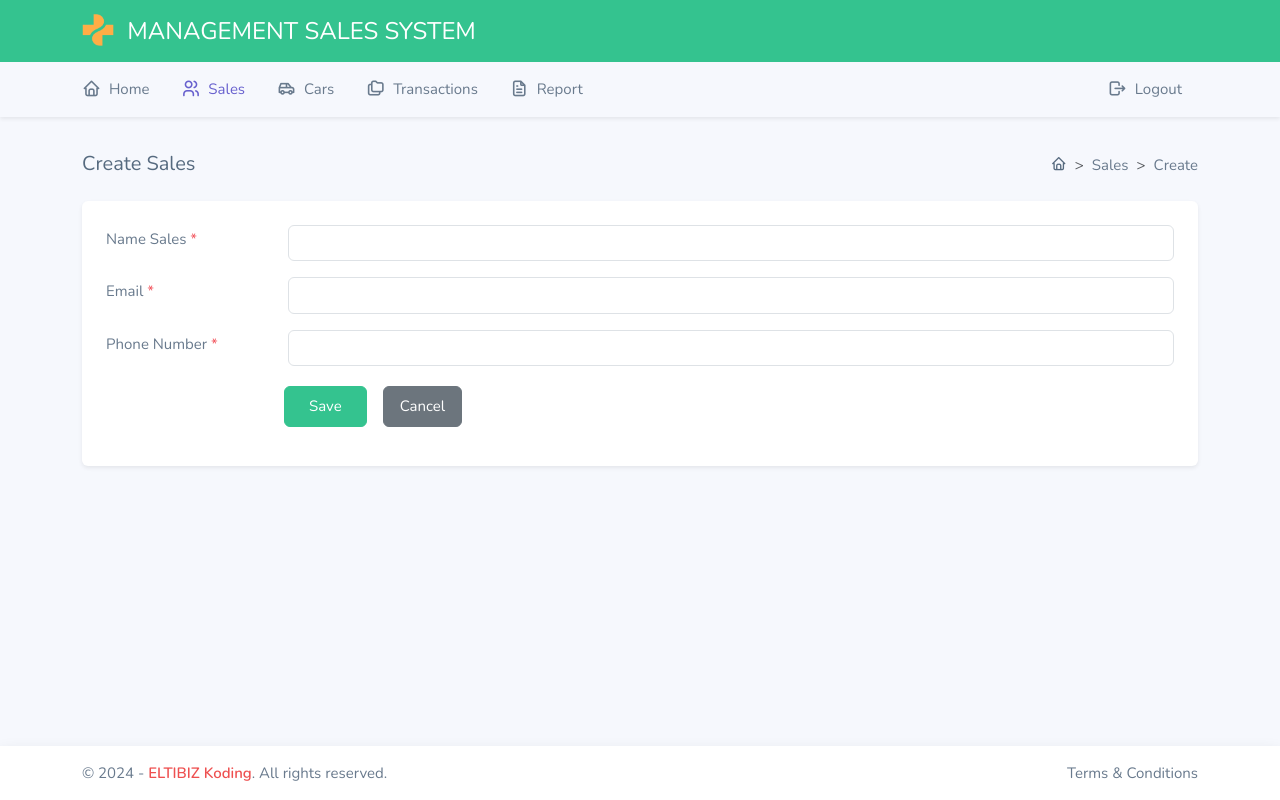
After one commit to kumpultugas17/aplikasi-sales-cars, a PHP site: page /sales-edit.php in a window 1280 px wide. The commit adds this page. Run offline with PHP 8.4, Linux system fonts and the light colour scheme; data that the repository does not hold is empty; some libraries are stand-ins or nearby versions.

Commit message:
materi 23-11-2024

```diff
--- /dev/null
+++ b/sales-edit.php
@@ -0,0 +1,199 @@
+<?php
+$conn = mysqli_connect('localhost', 'root', '', 'db_mik2_sales_car');
+if (isset($_GET['id'])) {
+   $id = $_GET['id'];
+   $query = $conn->query("SELECT * FROM sales WHERE id = '$id'");
+   $result = mysqli_fetch_assoc($query);
+}
+?>
+
+<!DOCTYPE html class="h-100">
+<html lang="en">
+
+<head>
+   <meta charset="UTF-8">
+   <meta name="viewport" content="width=device-width, initial-scale=1.0">
+   <meta name="description" content="Aplikasi Management Sales Car">
+   <meta name="author" content="M. Iqbal Adenan">
+   <title>Dashboard</title>
+   <!-- Bootstrap CSS -->
+   <link rel="stylesheet" href="assets/css/bootstrap.min.css">
+   <!-- Tabler Icons CSS -->
+   <link rel="stylesheet" href="https://cdn.jsdelivr.net/npm/@tabler/icons-webfont@latest/dist/tabler-icons.min.css" />
+   <!-- Font -->
+   <link href="https://fonts.googleapis.com/css?family=Nunito:200,200i,300,300i,400,400i,600,600i,700,700i,800,800i,900,900i" rel="stylesheet">
+   <!-- Flatpickr CSS -->
+   <link href="https://cdn.jsdelivr.net/npm/flatpickr@4.6.13/dist/flatpickr.min.css" rel="stylesheet">
+   <!-- Select2 CSS -->
+   <link href="https://cdn.jsdelivr.net/npm/select2@4.1.0-rc.0/dist/css/select2.min.css" rel="stylesheet" />
+   <!-- Template CSS -->
+   <link rel="stylesheet" href="assets/css/app.css">
+   <!-- jQuery Core -->
+   <script src="https://code.jquery.com/jquery-3.7.1.min.js" integrity="sha256-/JqT3SQfawRcv/BIHPThkBvs0OEvtFFmqPF/lYI/Cxo=" crossorigin="anonymous"></script>
+   <style>
+      body {
+         display: flex;
+         flex-direction: column;
+         min-height: 100vh;
+         margin: 0;
+      }
+
+      main {
+         flex: 1;
+      }
+   </style>
+</head>
+
+<body>
+   <header>
+      <!-- Navbar Top -->
+      <nav class="navbar navbar-top fixed-top bg-success text-white">
+         <div class="container">
+            <!-- Navbar Brand -->
+            <a class="d-inline navbar-brand text-white" href="#">
+               <!-- logo -->
+               <img src="assets/images/logo-dashboard.png" alt="Logo" width="32" class="align-text-bottom me-2">
+               <!-- title -->
+               <span class="fs-4 text-uppercase">Management Sales System</span>
+            </a>
+         </div>
+      </nav>
+      <!-- Navbar Menu -->
+      <nav class="navbar navbar-menu fixed-top navbar-expand-lg shadow-lg-sm">
+         <div class="container">
+            <div class="collapse navbar-collapse" id="navbarSupportedContent">
+               <ul class="navbar-nav me-auto">
+                  <li class="nav-item">
+                     <a class="nav-link text-nowrap me-3" aria-current="page" href="dashboard.php">
+                        <i class="ti ti-home align-text-top me-1"></i> Home
+                     </a>
+                  </li>
+                  <li class="nav-item">
+                     <a class="nav-link text-nowrap me-3 active" href="sales.php">
+                        <i class="ti ti-users align-text-top me-1"></i> Sales
+                     </a>
+                  </li>
+                  <li class="nav-item">
+                     <a class="nav-link text-nowrap me-3" href="cars.php">
+                        <i class="ti ti-car align-text-top me-1"></i> Cars
+                     </a>
+                  </li>
+                  <li class="nav-item">
+                     <a class="nav-link text-nowrap me-3" href="transactions.php">
+                        <i class="ti ti-folders align-text-top me-1"></i> Transactions
+                     </a>
+                  </li>
+                  <li class="nav-item">
+                     <a class="nav-link text-nowrap" href="report.php">
+                        <i class="ti ti-file-text align-text-top me-1"></i> Report
+                     </a>
+                  </li>
+               </ul>
+               <ul class="navbar-nav">
+                  <li class="nav-item">
+                     <a href="logout.php" class="nav-link text-nowrap">
+                        <i class="ti ti-logout align-text-top me-1"></i> Logout
+                     </a>
+                  </li>
+               </ul>
+            </div>
+         </div>
+      </nav>
+   </header>
+
+   <main class="flex-shrink-0">
+      <div class="container">
+         <div class="page-content">
+            <div class="d-flex flex-column flex-lg-row mb-2">
+               <!-- Page Title -->
+               <div class="flex-grow-1">
+                  <h5 class="page-title">Create Sales</h5>
+               </div>
+               <div class="pt-lg-1">
+                  <nav style="--bs-breadcrumb-divider: '>';" aria-label="breadcrumb">
+                     <ol class="breadcrumb">
+                        <li class="breadcrumb-item">
+                           <a href="sales.php" class="text-breadcrumb text-decoration-none">
+                              <i class="ti ti-home fs-6"></i>
+                           </a>
+                        </li>
+                        <li class="breadcrumb-item" aria-current="page">
+                           Sales
+                        </li>
+                        <li class="breadcrumb-item" aria-current="page">
+                           Create
+                        </li>
+                     </ol>
+                  </nav>
+               </div>
+            </div>
+
+            <div class="bg-white rounded-2 shadow-sm p-4 mb-5">
+               <!-- form add data -->
+               <form action="act_sales_update.php" method="POST">
+                  <input type="hidden" name="id" value="<?= $result['id'] ?>">
+                  <div class="mb-3 row align-items-center">
+                     <label class="form-label col-sm-2">Name Sales <span class="text-danger">*</span></label>
+                     <div class="col-sm-10">
+                        <input type="text" name="name" class="form-control" autocomplete="off" value="<?= $result['name'] ?>">
+                     </div>
+                  </div>
+                  <div class="mb-3 row align-items-center">
+                     <label class="form-label col-sm-2">Email <span class="text-danger">*</span></label>
+                     <div class="col-sm-10">
+                        <input type="email" name="email" class="form-control" autocomplete="off" value="<?= $result['email'] ?>">
+                     </div>
+                  </div>
+                  <div class="mb-3 row align-items-center">
+                     <label class="form-label col-sm-2">Phone Number <span class="text-danger">*</span></label>
+                     <div class="col-sm-10">
+                        <input type="text" name="phone" class="form-control" autocomplete="off" value="<?= $result['phone'] ?>">
+                     </div>
+                  </div>
+                  <div class="d-grid gap-3 d-sm-flex justify-content-md-start pt-1 offset-lg-2 offset-md-2">
+                     <!-- button simpan data -->
+                     <button type="submit" class="btn btn-success py-2 px-4">Save</button>
+                     <!-- button kembali ke halaman index -->
+                     <a href="sales.php" class="btn btn-secondary py-2 px-3">Cancel</a>
+                  </div>
+               </form>
+            </div>
+         </div>
+      </div>
+   </main>
+
+   <!-- Footer -->
+   <footer class="footer bg-white shadow mt-auto py-3">
+      <div class="container">
+         <div class="d-flex flex-column flex-md-row align-items-center align-items-md-left">
+            <!-- copyright -->
+            <div class="copyright text-center mb-2 mb-md-0">
+               &copy; 2024 - <a href="#" target="_blank" class="fw-semibold">ELTIBIZ Koding</a>. All rights reserved.
+            </div>
+            <!-- link -->
+            <div class="link ms-md-auto">
+               <a href="#" target="_blank">Terms & Conditions</a>
+            </div>
+         </div>
+      </div>
+   </footer>
+
+   <!-- Bootstrap JS -->
+   <script src="assets/js/bootstrap.bundle.min.js"></script>
+   <!-- Flatpickr JS -->
+   <script src="https://cdn.jsdelivr.net/npm/flatpickr@4.6.13/dist/flatpickr.min.js"></script>
+   <!-- Select2 JS -->
+   <script src="https://cdn.jsdelivr.net/npm/select2@4.1.0-rc.0/dist/js/select2.min.js"></script>
+   <!-- jQuery Mask Plugin -->
+   <script src="https://cdn.jsdelivr.net/npm/jquery-mask-plugin@1.14.16/dist/jquery.mask.min.js" integrity="sha256-Kg2zTcFO9LXOc7IwcBx1YeUBJmekycsnTsq2RuFHSZU=" crossorigin="anonymous"></script>
+   <!-- Sweetalert2 JS -->
+   <script src="https://cdn.jsdelivr.net/npm/sweetalert2@11"></script>
+   <!-- Bootstrap Notify -->
+   <script src="https://cdn.jsdelivr.net/npm/bootstrap-notify@3.1.3/bootstrap-notify.min.js"></script>
+
+   <!-- Custom Scripts -->
+   <script src="assets/js/plugins.js"></script>
+   <script src="assets/js/image-preview.js"></script>
+</body>
+
+</html>
```
Also changed, not shown: act_sales_update.php (added, +19 -0 lines), sales.php (+62 -4 lines).
